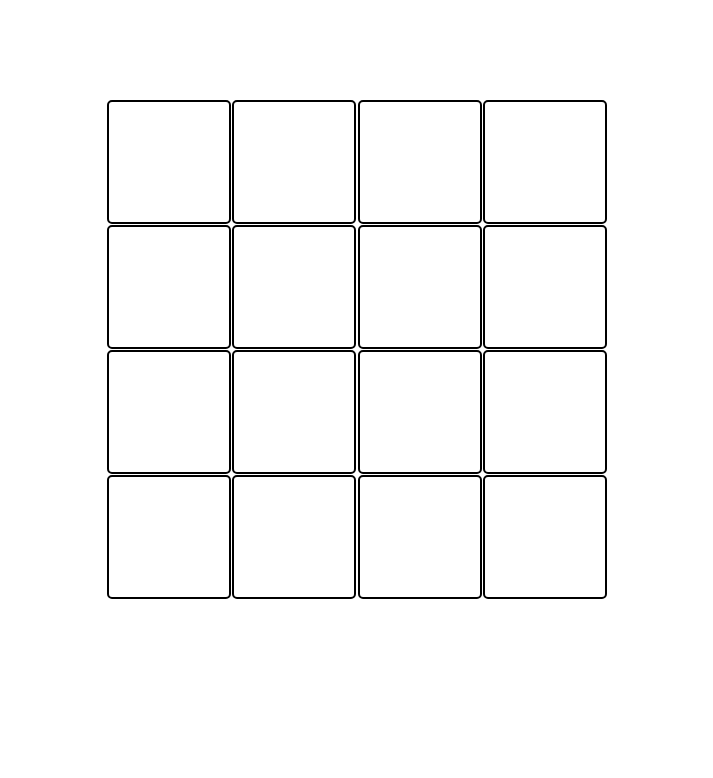
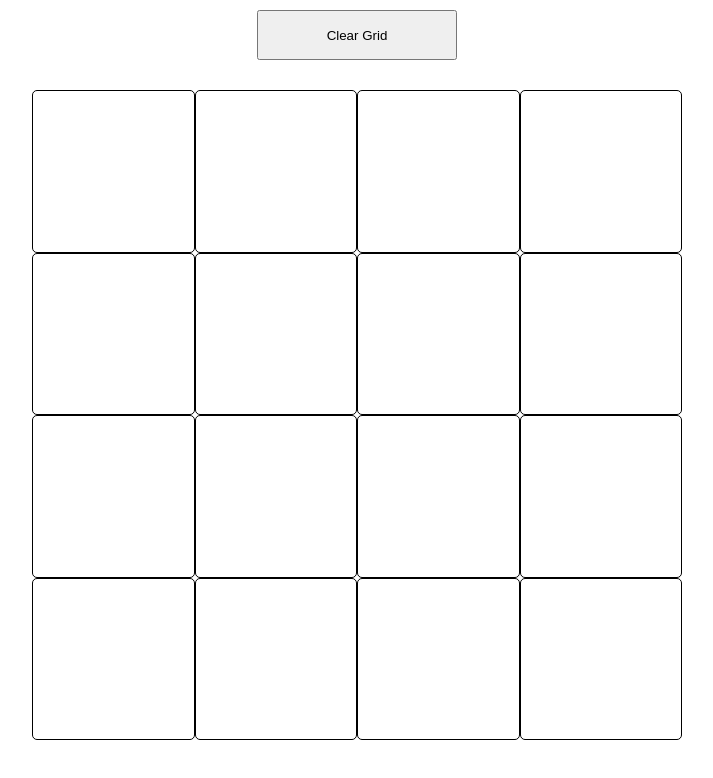
Before and after one commit to jlthompso/etch-a-sketch, a plain HTML site: page index.html in a window 1280 px wide. Shown: the whole page, without its empty margins (283-996 px from the left). Drawn offline with Linux system fonts and the light colour scheme.

Commit message:
Added custom grid size and reset button

```diff
--- a/index.html
+++ b/index.html
@@ -6,9 +6,8 @@
         <link href="styles/style.css" rel="stylesheet">
     </head>
     <body>
-        <div id="container">
-
-        </div>
+        <button id="resetButton">Clear Grid</button>
+        <div id="container"></div>
         <script src="scripts/main.js"></script>
     </body>
 </html>
--- a/scripts/main.js
+++ b/scripts/main.js
@@ -1,14 +1,45 @@
+const containerHeight = 650; // px
+const containerWidth = containerHeight;
+const cellSpacing = 2; // px
+let gridSize = 4; // number of rows
+let cells;
 const container = document.querySelector('#container');
+container.style.width = containerWidth + "px";
+container.style.height = containerHeight + "px";
 
-for (let i = 0; i < 16; i++) {
-    var div = document.createElement('div');
-    div.className = "cell";
-    container.appendChild(div);
+createGrid(gridSize);
+
+const resetButton = document.querySelector('#resetButton');
+resetButton.addEventListener('click', function() {
+    cells.forEach((cell) => {
+        cell.style.backgroundColor = 'white';
+    });
+    gridSize = Number(prompt("Enter number of rows."));
+    cells.forEach((cell) => {
+        container.removeChild(cell);
+    })
+    createGrid(gridSize);
+});
+
+function createGrid(gridSize) {
+    let numCells = Math.pow(gridSize, 2);
+    let cumSpace = (gridSize - 1) * cellSpacing;
+    let cellDim = containerWidth / gridSize - cellSpacing;
+    if (cellDim < cumSpace) {
+        console.log("cumSpace = " + cumSpace);
+        console.log("cellDim = " + cellDim);
+        console.log (cumSpace / cellDim);
+    }
+    for (let i = 0; i < numCells; i++) {
+        var div = document.createElement('div');
+        div.className = "cell";
+        div.style.width = cellDim + "px";
+        div.style.height = cellDim + "px";
+        container.appendChild(div);
+        div.addEventListener('mouseenter', function() {
+            this.style.backgroundColor = 'blue';
+        });
+    }
+
+    cells = document.querySelectorAll('.cell');
 }
-
-const cells = document.querySelectorAll('.cell');
-cells.forEach((cell) => {
-    cell.addEventListener('mouseenter', (e) => {
-        cell.style.backgroundColor = 'blue';
-    });
-});
--- a/styles/style.css
+++ b/styles/style.css
@@ -2,19 +2,23 @@
     display: flex;
     flex-wrap: wrap;
     position: relative;
-    margin: 100px auto 0;
-    height: 500px;
-    width: 500px;
+    margin: 30px auto 0;
     justify-content: space-between;
-    align-items: space-between;
+    align-content: space-between;
 }
 
 .cell {
     border-style: solid;
     border-color: black;
-    border-width: 2px;
+    border-width: 1px;
     border-radius: 5px;
-    height: 120px;
-    width: 120px;
     background-color: white;
+    flex: 1 1 auto;
 }
+
+#resetButton {
+    display: block;
+    margin: 10px auto 0;
+    height: 50px;
+    width: 200px;
+}
```
